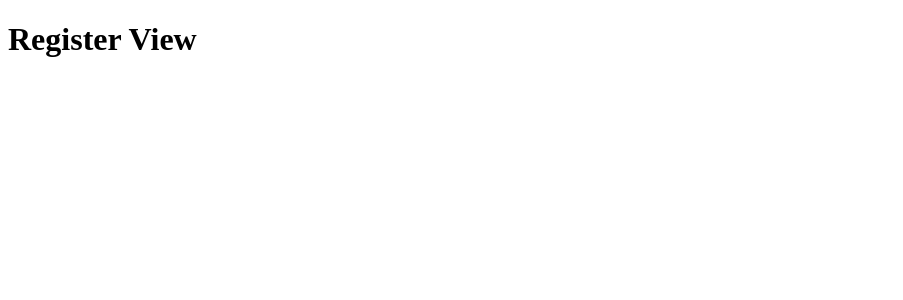
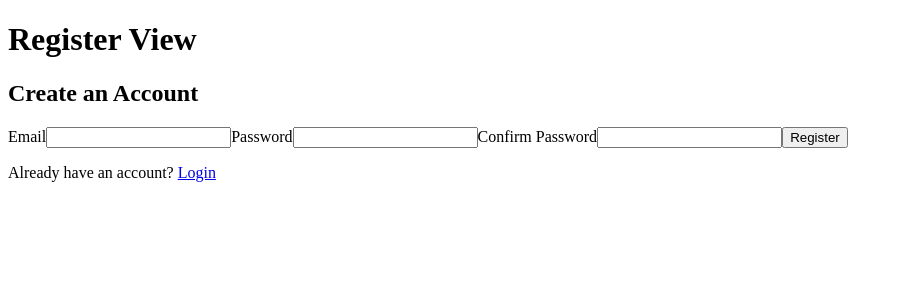
Before and after one commit to RockyW2/Assignment-6, a React (Vite) app: page /register in a window 1280 px wide. Shown: the top 300 px of the page, without its empty margins (0-903 px from the left). Built offline with nearby package versions, Linux system fonts and the light colour scheme.

Commit message:
created register form and links

```diff
--- a/src/views/LoginView.jsx
+++ b/src/views/LoginView.jsx
@@ -1,6 +1,6 @@
 import "./LoginView.css";
 import { useState } from 'react';
-import { useNavigate } from 'react-router-dom';
+import { useNavigate, Link } from 'react-router-dom';
 
 function LoginView() {
     const [password, setPassword] = useState('');
@@ -22,13 +22,11 @@ function LoginView() {
                 <form onSubmit={(e) => login(e)}>
                     <label htmlFor="email">Email</label>
                     <input type="email" id="email" name="email" required />
-
                     <label htmlFor="password">Password</label>
                     <input type="password" id="password" name="password" value={password} onChange={(event) => { setPassword(event.target.value) }} required />
-
                     <button type="submit" className="login-button">Login</button>
                 </form>
-                <p className="register-link">New to Netflix? <a href="#">Register now</a></p>
+                <p className="register-link">New to Netflix? <Link to={'/register'}>Register now</Link></p>
             </div>
         </div>
     )
--- a/src/views/RegisterView.jsx
+++ b/src/views/RegisterView.jsx
@@ -1,9 +1,25 @@
 import "./RegisterView.css";
+import { Link } from "react-router-dom";
 
 function RegisterView() {
 
-    return(
-        <h1>Register View</h1>
+    return (
+        <div className="register-container">
+            <div className="form-container">
+                <h1>Register View</h1>
+                <h2>Create an Account</h2>
+                <form action="#" method="POST">
+                    <label htmlFor="email">Email</label>
+                    <input type="email" id="email" name="email" required />
+                    <label htmlFor="password">Password</label>
+                    <input type="password" id="password" name="password" required />
+                    <label htmlFor="confirm-password">Confirm Password</label>
+                    <input type="password" id="confirm-password" name="confirm-password" required />
+                    <button type="submit" className="register-button">Register</button>
+                </form>
+                <p className="login-link">Already have an account? <Link to={'/login'}>Login</Link></p>
+            </div>
+        </div>
     )
 }
 
```
